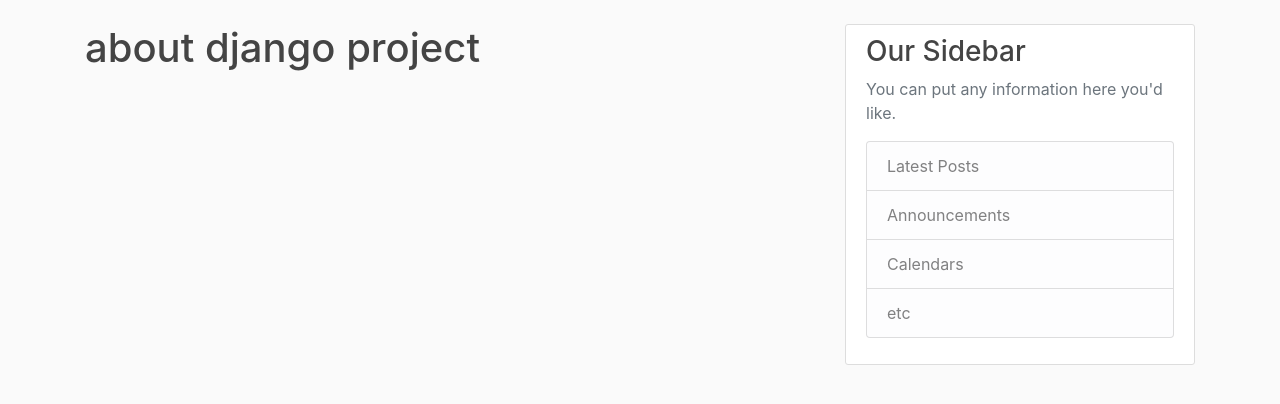
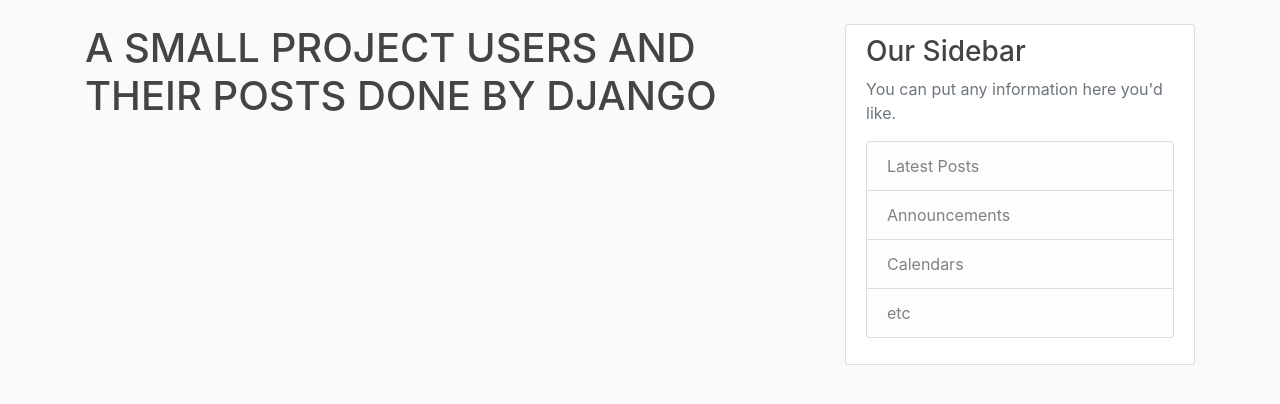
Before and after one commit to amithreddymaada/UserPostsApp, a Django app: page /about/ in a window 1280 px wide. Shown: the part 56-460 px from the top of the page. Run offline with Django 3.2, Linux system fonts and the light colour scheme; some libraries are stand-ins or nearby versions.

Commit message:
changed about of the project

```diff
--- a/blog/templates/blog/about.html
+++ b/blog/templates/blog/about.html
@@ -1,5 +1,5 @@
 {% extends "blog/base.html" %}
 
 {% block content %}
-    <h1>about django project</h1>
+    <h1> A SMALL PROJECT USERS AND THEIR POSTS DONE BY DJANGO </h1>
 {% endblock content %}
```
